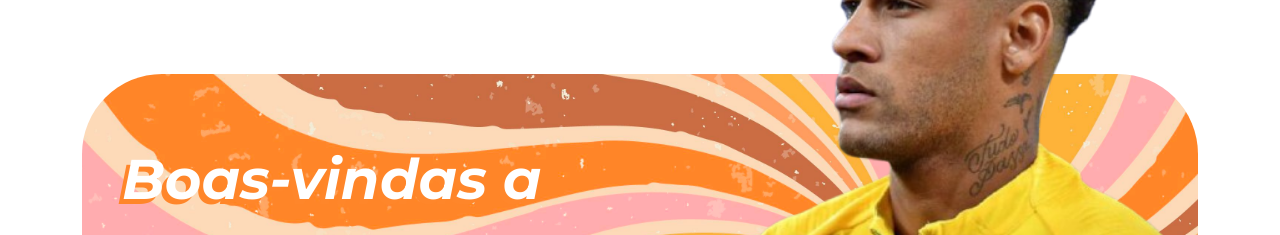
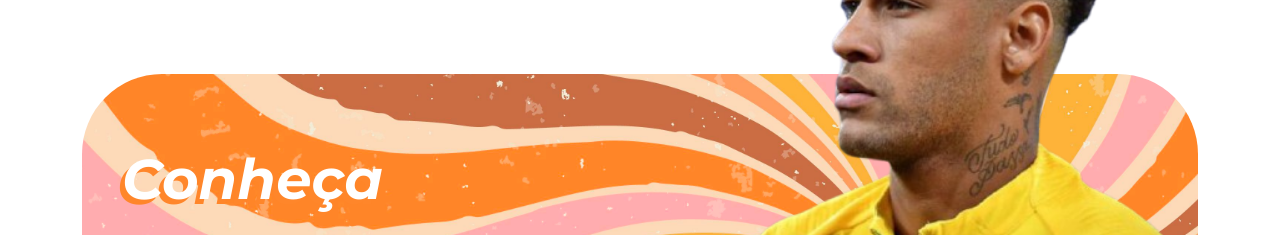
Before and after one commit to Miguelp2b2/neymarjr, a plain HTML site: page index.html in a window 1280 px wide. Shown: the part 478-713 px from the top of the page. Drawn offline with nearby package versions, Linux system fonts and the light colour scheme.

Commit message:
Update index.html

```diff
--- a/index.html
+++ b/index.html
@@ -43,7 +43,7 @@
         <section id="inicio" class="my-5">
             <div class="inicio-fundo d-flex justify-content-between align-items-center">
                 <div class="esquerda-conteudo">
-                    <h1 class="display-4 text-white fst-italic fw-bold">Boas-vindas a</h1>
+                    <h1 class="display-4 text-white fst-italic fw-bold">Conheça</h1>
                     <img src="img/logo-2.png" class="mb-3" width="563" height="278" loading="lazy">
                     <a href="#neytopic" class="btn btn-primary btn-lg botao-inicio fw-semibold">Quero
                         conhecer!</a>
```
